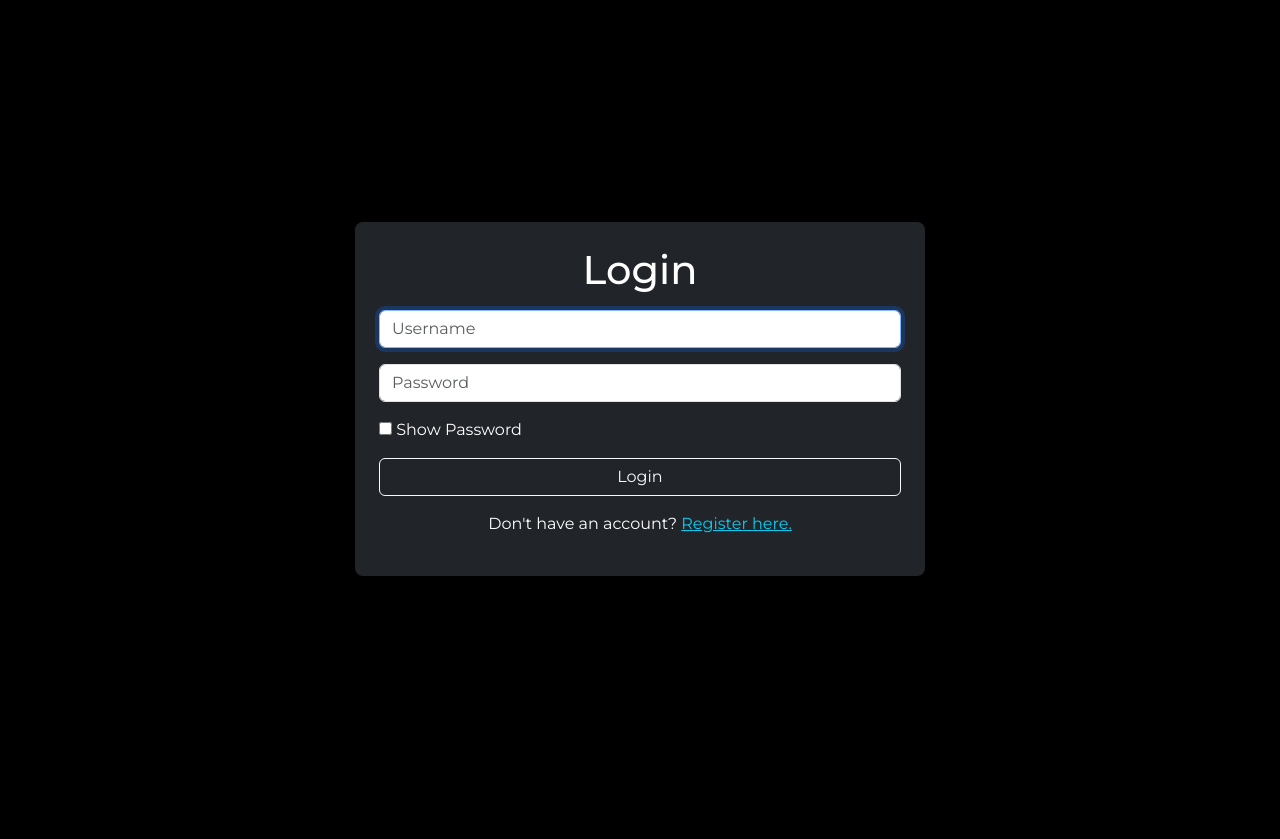
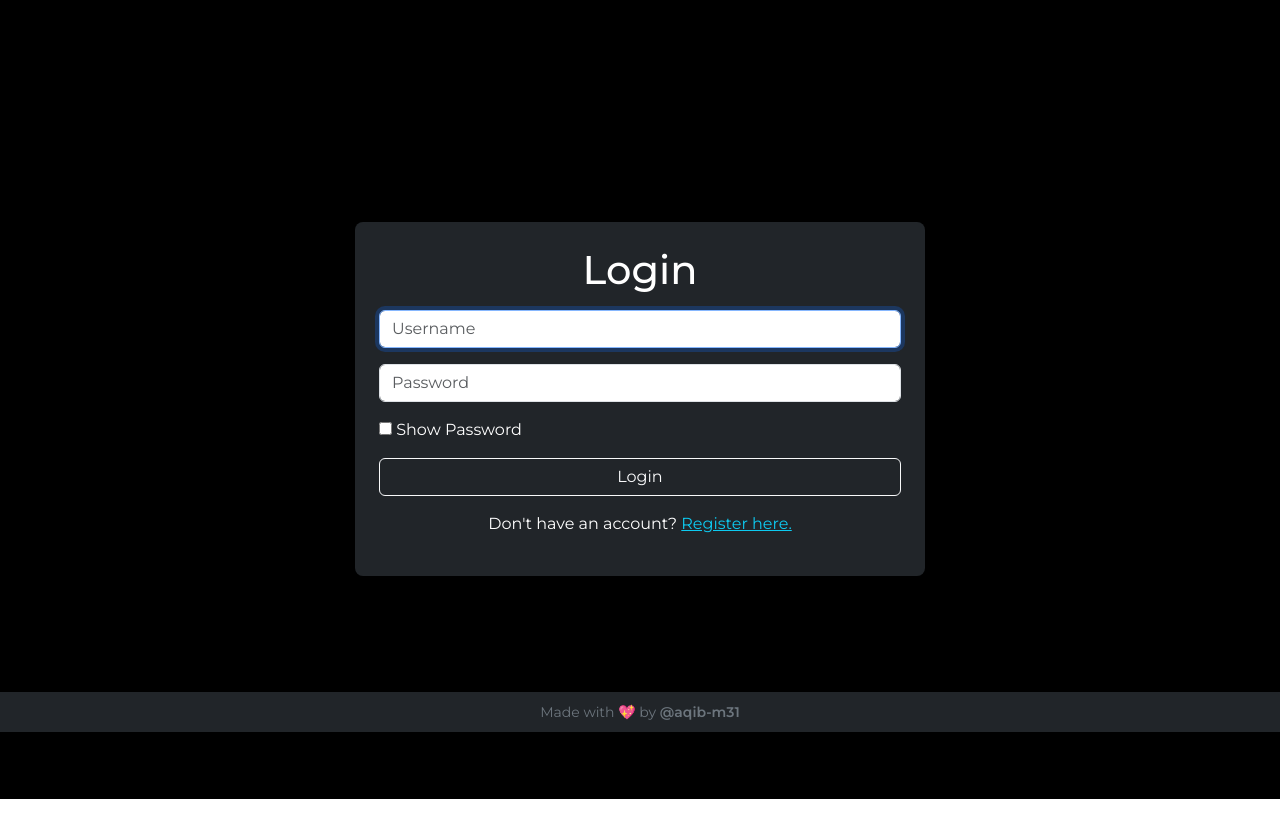
Before and after one commit to aqib-m31/ShareStore, a Django app: a page that uses drive/templates/drive/layout.html in a window 1280 px wide. Shown: the part 68-907 px from the top of the page. Before the commit the page ends 644 px from the top, so only its background shows below. Run offline with Django 4.2, Linux system fonts and the light colour scheme; some libraries are stand-ins or nearby versions.

Commit message:
Update layout.html to include footer

```diff
--- a/drive/templates/drive/layout.html
+++ b/drive/templates/drive/layout.html
@@ -71,8 +71,17 @@
 
             </div>
         </nav>
+
         {% block body %}
         {% endblock %}
+
+        <footer class="footer mt-auto py-2 bg-dark position-sticky bottom-0">
+            <div class="container text-center">
+                <span class="text-secondary small">
+                    Made with 💖 by <a class="text-secondary text-decoration-none fw-bold" href="https://github.com/aqib-m31" target="_blank">@aqib-m31</a>
+                </span>
+            </div>
+        </footer>
         <script src="https://cdn.jsdelivr.net/npm/bootstrap@5.3.1/dist/js/bootstrap.bundle.min.js" integrity="sha384-HwwvtgBNo3bZJJLYd8oVXjrBZt8cqVSpeBNS5n7C8IVInixGAoxmnlMuBnhbgrkm" crossorigin="anonymous"></script>
     </body>
 
```
